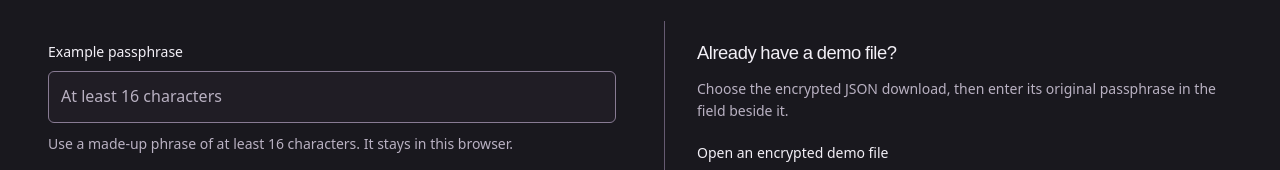
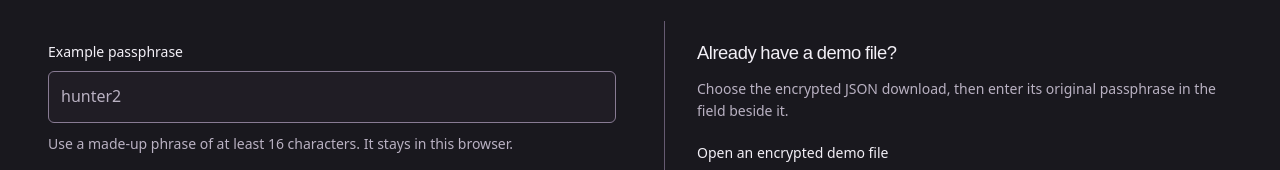
Before and after one commit to loftwah/app-composer-state, a website with bundled scripts: page public/index.html in a window 1280 px wide. Shown: the part 1736-1906 px from the top of the page. Built offline with nearby package versions, Linux system fonts and the light colour scheme.

Commit message:
Use hunter2 as the fictional passphrase placeholder (#10)
Co-authored-by: Worker <worker@minimax.local>

```diff
--- a/public/index.html
+++ b/public/index.html
@@ -143,7 +143,7 @@
         <p>Download Mira’s whole profile as an encrypted file. Keep its passphrase separately; there’s no password reset or online backup.</p>
         <div class="file-layout">
           <div>
-            <label for="passphrase">Example passphrase</label><input id="passphrase" type="password" minlength="16" maxlength="512" autocomplete="off" aria-describedby="passphrase-help" placeholder="At least 16 characters" disabled>
+            <label for="passphrase">Example passphrase</label><input id="passphrase" type="password" minlength="16" maxlength="512" autocomplete="off" aria-describedby="passphrase-help" placeholder="hunter2" disabled>
             <p id="passphrase-help" class="small">Use a made-up phrase of at least 16 characters. It stays in this browser.</p>
             <label class="inline"><input id="remember" type="checkbox" disabled> Keep an encrypted copy on this device for next time.</label>
             <button id="encrypt" disabled>Encrypt and download</button>
```
